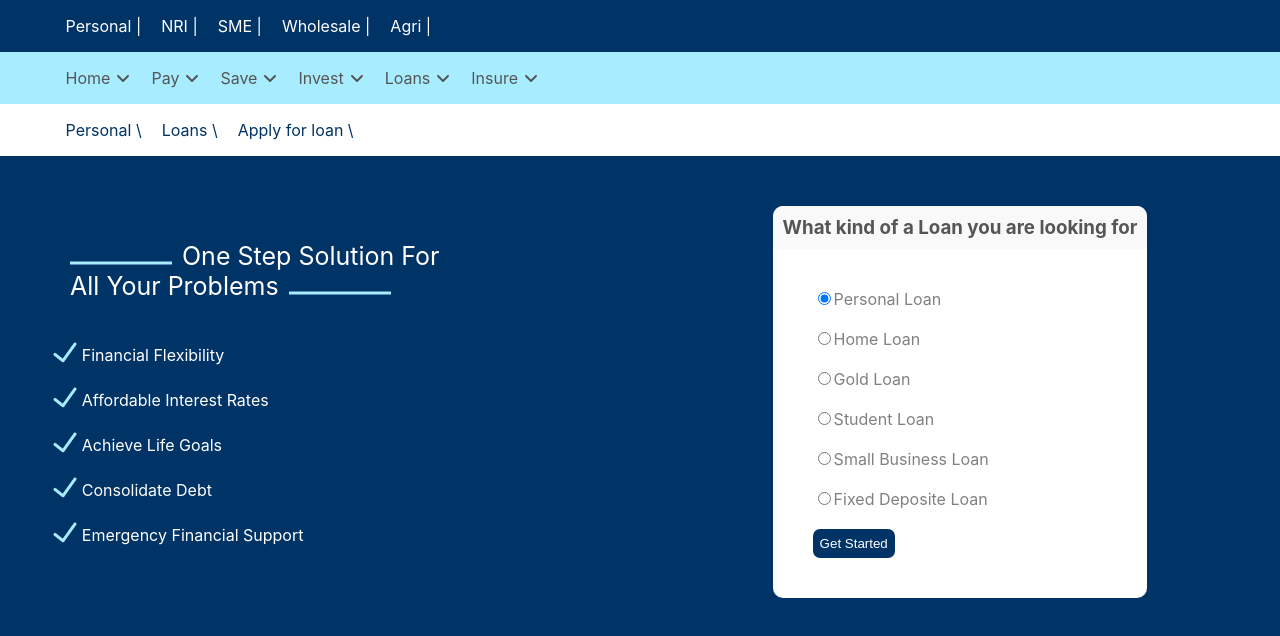
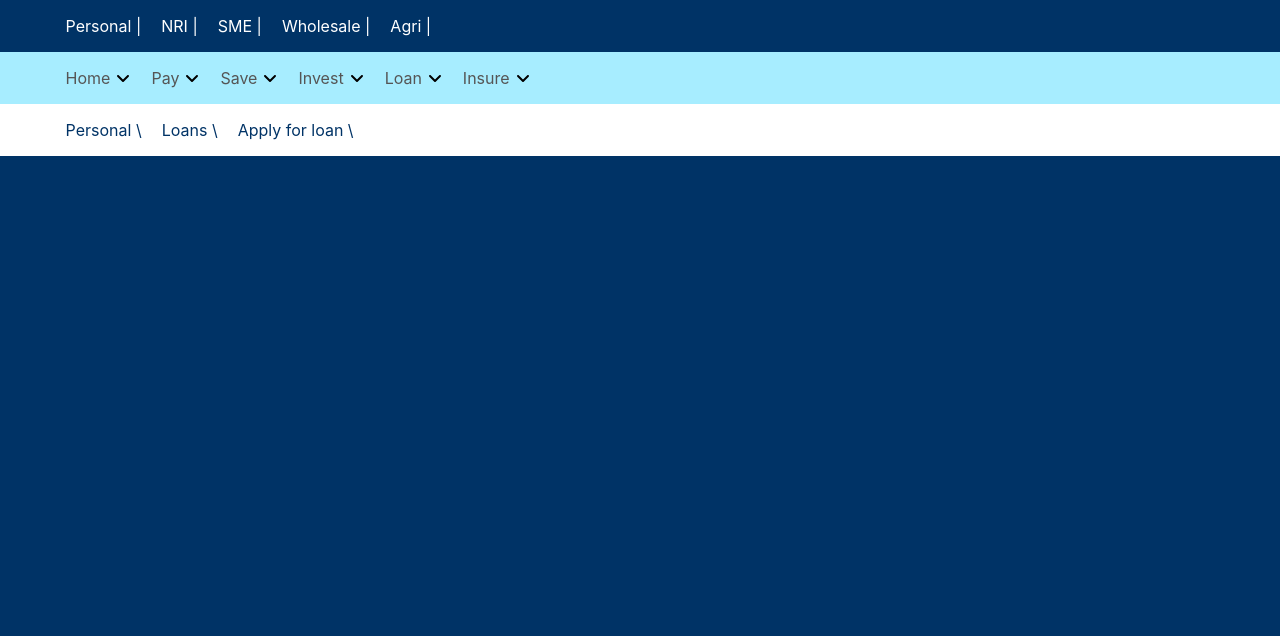
Before and after one commit to Pallavi442/assignment7, a React (Create React App) app: page / in a window 1280 px wide. Shown: the top 636 px of the page. Built offline with nearby package versions, Linux system fonts and the light colour scheme.

Commit message:
router changes

```diff
--- a/package.json
+++ b/package.json
@@ -7,6 +7,7 @@
     "react": "^19.0.0",
     "react-dom": "^19.0.0",
     "react-icons": "^5.4.0",
+    "react-router-dom": "^7.0.2",
     "react-scripts": "5.0.1",
     "web-vitals": "^4.2.4"
   },
--- a/src/App.js
+++ b/src/App.js
@@ -1,15 +1,20 @@
-import logo from './logo.svg';
+import React from 'react';
+import { BrowserRouter as Router, Route, Routes } from 'react-router-dom';
 import './App.css';
 import NavbarMain from './components/navbar/NavbarMain';
 import PersonalLoan from './components/personalLoan/PersonalLoan';
 
-
 function App() {
   return (
-    <div className="App">
-      <NavbarMain/>
-      <PersonalLoan/>
-    </div>
+    <Router>
+      <div className="App">
+        <NavbarMain />
+        <Routes>
+          {/* <Route path="/" element={<PersonalLoan />} /> */}
+          <Route path="/loan" element={<PersonalLoan />} />
+        </Routes>
+      </div>
+    </Router>
   );
 }
 
--- a/src/components/navbar/NavbarMain.css
+++ b/src/components/navbar/NavbarMain.css
@@ -40,8 +40,15 @@
     display: flex;
     align-items: center;
     gap: 5px;
+
+}
+.bottom-nav ul li a{
+    text-decoration: none;
     color: rgba(85, 85, 85, 1);
 
+}
+.bottom-nav ul li a:active{
+    color: rgba(255, 119, 0, 1);
 }
 
 .url-container {
--- a/src/components/navbar/NavbarMain.js
+++ b/src/components/navbar/NavbarMain.js
@@ -1,6 +1,7 @@
 import React from 'react';
 import './NavbarMain.css';
-import { FaAngleDown } from "react-icons/fa6";
+import { FaAngleDown } from 'react-icons/fa6';
+import { Link } from 'react-router-dom';
 
 function NavbarMain() {
   return (
@@ -13,16 +14,28 @@ function NavbarMain() {
           <li>Wholesale |</li>
           <li>Agri |</li>
         </ul>
-
       </div>
       <div className='bottom-nav'>
         <ul>
-                <li>Home <FaAngleDown /></li>
-                <li>Pay <FaAngleDown /></li>
-                <li>Save <FaAngleDown /></li>
-                <li>Invest <FaAngleDown /></li>
-                <li>Loans <FaAngleDown /></li>
-                <li>Insure <FaAngleDown /></li>
+          <li>
+            <Link to="/">Home</Link> <FaAngleDown />
+          </li>
+
+          <li>
+            <Link to="/">Pay</Link> <FaAngleDown />
+          </li>
+          <li>
+            <Link to="/">Save</Link> <FaAngleDown />
+          </li>
+          <li>
+            <Link to="/">Invest</Link> <FaAngleDown />
+          </li>
+          <li>
+          <Link to="/loan">Loan</Link> <FaAngleDown />
+          </li>
+          <li>
+            <Link to="/">Insure</Link> <FaAngleDown />
+          </li>
         </ul>
       </div>
       <div className='url-container'>
@@ -33,7 +46,7 @@ function NavbarMain() {
         </ul>
       </div>
     </div>
-  )
+  );
 }
 
-export default NavbarMain
+export default NavbarMain;
```
Also changed, not shown: 1 other file (tests, documents, lock files or other folders). Lines whose indentation alone changed are shown as unchanged.
